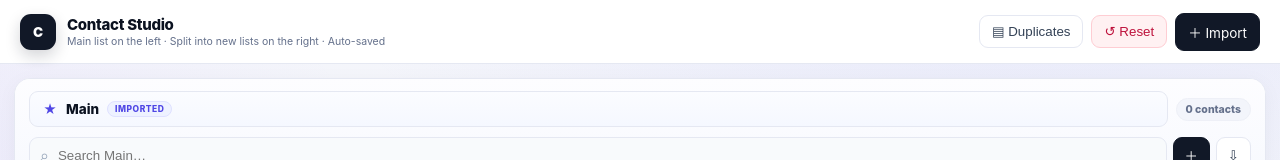
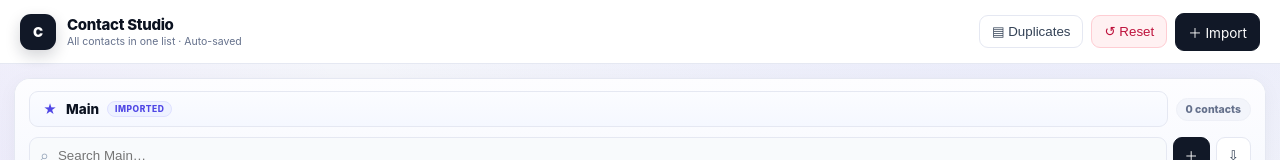
Before and after one commit to Code-HP/Contact-Studio, a plain HTML site: page index.html in a window 1280 px wide. Shown: the top 160 px of the page. Drawn offline with Linux system fonts and the light colour scheme; some packages are replaced by stand-ins of ours; a script that the page names is missing.

Commit message:
Update header subtitle for the single-list app
Co-Authored-By: Claude Haiku 5.5 <noreply@anthropic.com>

```diff
--- a/index.html
+++ b/index.html
@@ -14,7 +14,7 @@
           <div>
             <div class="brand-title">Contact Studio</div>
             <div class="brand-subtitle">
-              Main list on the left · Split into new lists on the right ·
+              All contacts in one list ·
               Auto-saved
             </div>
           </div>
```
